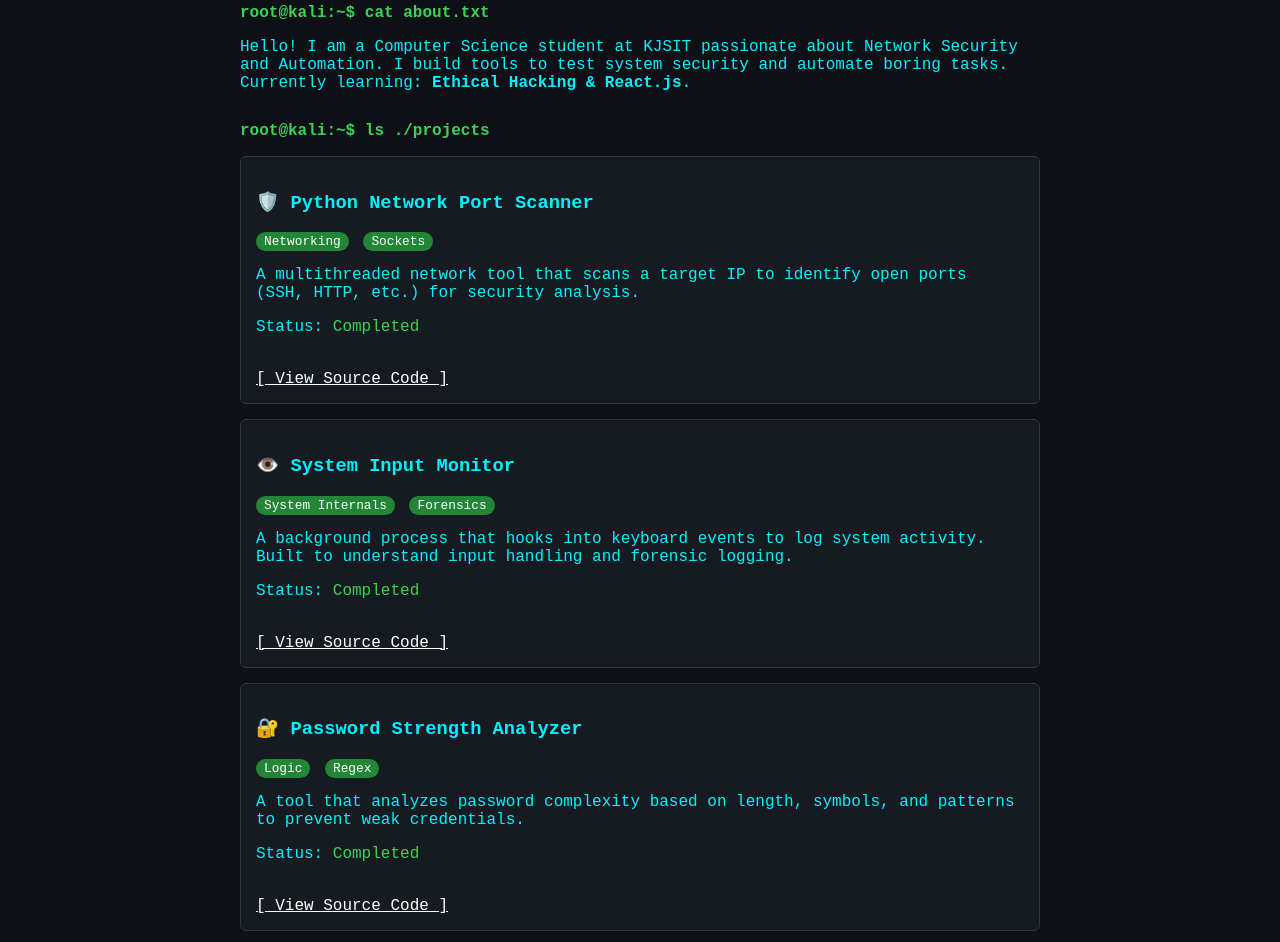
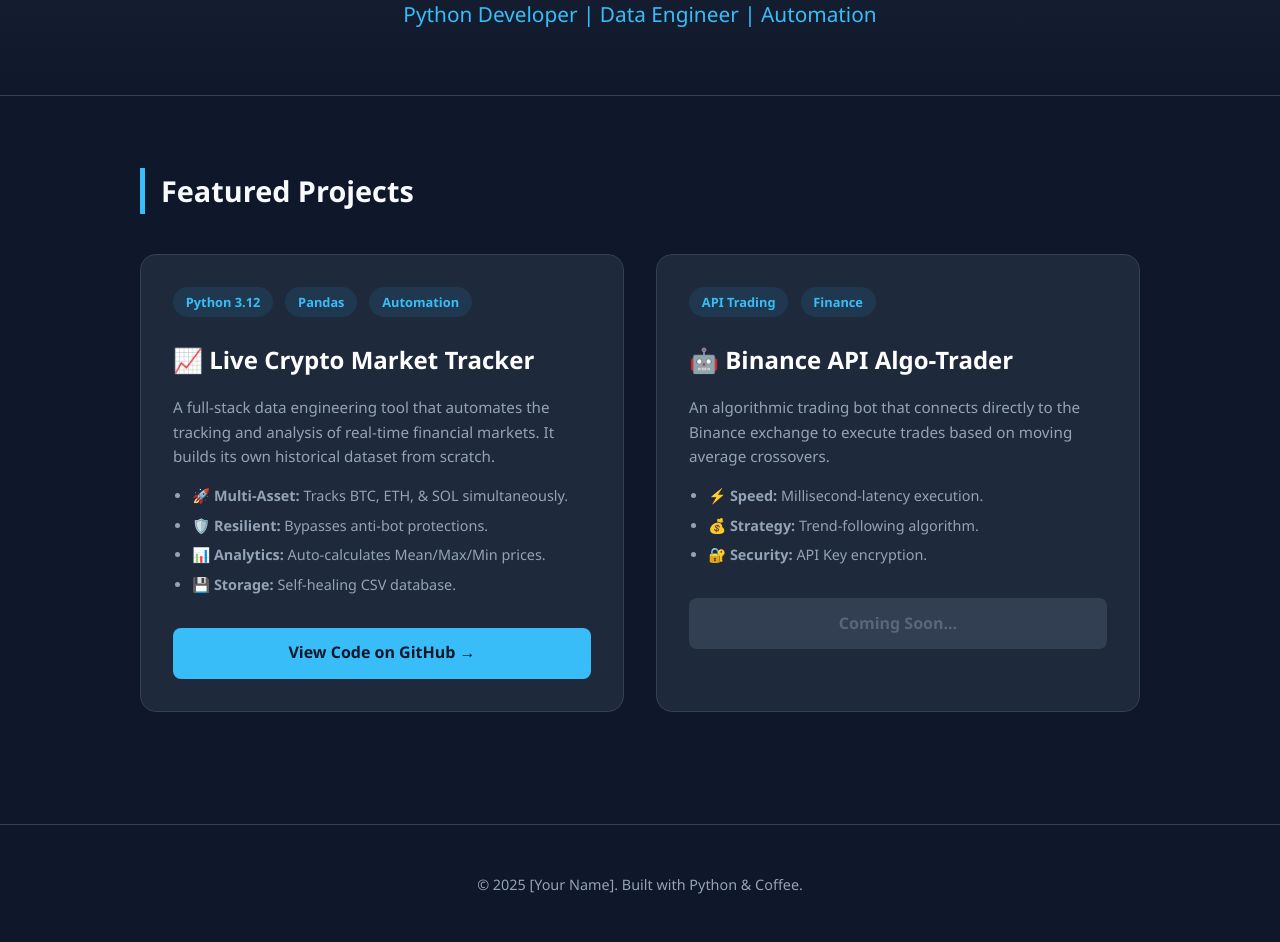
Before and after one commit to panthu13147/panthu13147.github.io, a plain HTML site: page index.html in a window 1280 px wide. Shown: the part 176-1118 px from the top of the page. Drawn offline with Linux system fonts and the light colour scheme.

Commit message:
Update index.html

```diff
--- a/index.html
+++ b/index.html
@@ -3,128 +3,191 @@
 <head>
     <meta charset="UTF-8">
     <meta name="viewport" content="width=device-width, initial-scale=1.0">
-    <title>Panth Shah | Cybersecurity Portfolio</title>
+    <title>Developer Portfolio</title>
     <style>
+        /* --- CSS STYLES --- */
+        :root {
+            --bg-color: #0f172a;
+            --card-bg: #1e293b;
+            --text-main: #f8fafc;
+            --text-secondary: #94a3b8;
+            --accent: #38bdf8; /* Light Blue */
+            --accent-hover: #0ea5e9;
+        }
+
         body {
-            background-color: #0d1117; /* GitHub Dark Mode */
-            color: #00f0ff; /* Cyberpunk Blue */
-            font-family: 'Courier New', Courier, monospace;
-            padding: 20px;
-            max-width: 800px;
-            margin: auto;
+            font-family: 'Segoe UI', sans-serif;
+            background-color: var(--bg-color);
+            color: var(--text-main);
+            margin: 0;
+            padding: 0;
+            line-height: 1.6;
         }
-        h1 { border-bottom: 2px solid #00f0ff; padding-bottom: 10px; }
-        .section { margin-bottom: 30px; }
-        .command { color: #39d353; font-weight: bold; } /* Terminal Green */
-        a { color: #fff; text-decoration: underline; }
-        a:hover { color: #00f0ff; }
 
-        .project-card {
-            border: 1px solid #30363d;
-            padding: 15px;
-            background: #161b22;
-            border-radius: 6px;
-            margin-top: 15px;
+        /* Header */
+        header {
+            text-align: center;
+            padding: 4rem 1rem;
+            background: linear-gradient(to bottom, #1e293b, #0f172a);
+            border-bottom: 1px solid #334155;
         }
-        .status-complete { color: #39d353; }
+
+        h1 { font-size: 2.8rem; margin-bottom: 0.5rem; letter-spacing: -1px; }
+        .subtitle { color: var(--accent); font-size: 1.3rem; font-weight: 500; }
+
+        /* Layout */
+        .container {
+            max-width: 1000px;
+            margin: 0 auto;
+            padding: 3rem 2rem;
+        }
+
+        .section-title {
+            border-left: 5px solid var(--accent);
+            padding-left: 1rem;
+            margin-bottom: 2.5rem;
+            font-size: 1.8rem;
+            font-weight: 700;
+        }
+
+        /* Projects Grid */
+        .project-grid {
+            display: grid;
+            grid-template-columns: repeat(auto-fit, minmax(320px, 1fr));
+            gap: 2rem;
+        }
+
+        /* Cards */
+        .card {
+            background-color: var(--card-bg);
+            border-radius: 16px;
+            overflow: hidden;
+            transition: transform 0.2s, border-color 0.2s;
+            border: 1px solid #334155;
+            display: flex;
+            flex-direction: column;
+        }
+
+        .card:hover {
+            transform: translateY(-5px);
+            border-color: var(--accent);
+        }
+
+        .card-content { padding: 2rem; flex-grow: 1; }
+
+        /* Tags */
+        .tag-container { margin-bottom: 1rem; }
         .tag {
-            background: #238636;
-            color: white;
-            padding: 2px 8px;
-            border-radius: 12px;
-            font-size: 0.8em;
-            margin-right: 5px;
+            background-color: rgba(56, 189, 248, 0.1);
+            color: var(--accent);
+            padding: 0.3rem 0.8rem;
+            border-radius: 20px;
+            font-size: 0.8rem;
+            font-weight: 600;
+            margin-right: 0.5rem;
+            display: inline-block;
+            margin-bottom: 0.5rem;
+        }
+
+        h3 { margin: 0 0 1rem 0; font-size: 1.5rem; color: #fff; }
+
+        p { color: var(--text-secondary); font-size: 0.95rem; margin-bottom: 1rem; }
+
+        /* Feature List in Card */
+        ul.feature-list {
+            color: var(--text-secondary);
+            font-size: 0.9rem;
+            padding-left: 1.2rem;
+            margin-bottom: 2rem;
+        }
+        ul.feature-list li { margin-bottom: 0.4rem; }
+
+        /* Button */
+        .btn {
+            display: block;
+            text-align: center;
+            background-color: var(--accent);
+            color: #0f172a;
+            padding: 0.8rem 1rem;
+            text-decoration: none;
+            border-radius: 8px;
+            font-weight: bold;
+            font-size: 1rem;
+            transition: background 0.2s;
+        }
+
+        .btn:hover { background-color: var(--accent-hover); }
+
+        /* Footer */
+        .footer {
+            text-align: center;
+            padding: 3rem;
+            color: var(--text-secondary);
+            font-size: 0.9rem;
+            margin-top: 4rem;
+            border-top: 1px solid #334155;
         }
     </style>
 </head>
 <body>
 
     <header>
-        <p class="command">root@kali:~$ ./whoami</p>
-        <h1>Panth Shah</h1>
-        <p>CS Student | Cybersecurity Enthusiast | Python Developer</p>
+        <h1>[Your Name Here]</h1>
+        <div class="subtitle">Python Developer | Data Engineer | Automation</div>
     </header>
 
-    <div class="section">
-        <p class="command">root@kali:~$ cat about.txt</p>
+    <div class="container">
+
+        <h2 class="section-title">Featured Projects</h2>
+
+        <div class="project-grid">
+
+            <div class="card">
+                <div class="card-content">
+                    <div class="tag-container">
+                        <span class="tag">Python 3.12</span>
+                        <span class="tag">Pandas</span>
+                        <span class="tag">Automation</span>
+                    </div>
+                    <h3>📈 Live Crypto Market Tracker</h3>
                     <p>
-            Hello! I am a Computer Science student at KJSIT passionate about Network Security and Automation.
-            I build tools to test system security and automate boring tasks.
-            Currently learning: <b>Ethical Hacking & React.js</b>.
+                        A full-stack data engineering tool that automates the tracking and analysis of real-time financial markets. It builds its own historical dataset from scratch.
                     </p>
+                    <ul class="feature-list">
+                        <li>🚀 <strong>Multi-Asset:</strong> Tracks BTC, ETH, & SOL simultaneously.</li>
+                        <li>🛡️ <strong>Resilient:</strong> Bypasses anti-bot protections.</li>
+                        <li>📊 <strong>Analytics:</strong> Auto-calculates Mean/Max/Min prices.</li>
+                        <li>💾 <strong>Storage:</strong> Self-healing CSV database.</li>
+                    </ul>
+
+                    <a href="#" class="btn" target="_blank">View Code on GitHub &rarr;</a>
+                </div>
             </div>
 
-    <div class="section">
-        <p class="command">root@kali:~$ ls ./projects</p>
-
-        <div class="project-card">
-            <h3>🛡️ Python Network Port Scanner</h3>
+            <div class="card">
+                <div class="card-content">
+                    <div class="tag-container">
+                        <span class="tag">API Trading</span>
+                        <span class="tag">Finance</span>
+                    </div>
+                    <h3>🤖 Binance API Algo-Trader</h3>
                     <p>
-                <span class="tag">Networking</span>
-                <span class="tag">Sockets</span>
+                        An algorithmic trading bot that connects directly to the Binance exchange to execute trades based on moving average crossovers.
                     </p>
-            <p>A multithreaded network tool that scans a target IP to identify open ports (SSH, HTTP, etc.) for security analysis.</p>
-            <p>Status: <span class="status-complete">Completed</span></p>
-            <br>
-            <a href="https://github.com/panthu13147/Python-Network-Port-Scanner" target="_blank">
-                [ View Source Code ]
-            </a>
-        </div>
-
-        <div class="project-card">
-            <h3>👁️ System Input Monitor</h3>
-            <p>
-                <span class="tag">System Internals</span>
-                <span class="tag">Forensics</span>
-            </p>
-            <p>A background process that hooks into keyboard events to log system activity. Built to understand input handling and forensic logging.</p>
-            <p>Status: <span class="status-complete">Completed</span></p>
-            <br>
-            <a href="https://github.com/panthu13147/Python-System-Monitor" target="_blank">
-                [ View Source Code ]
-            </a>
-        </div>
-
-        <div class="project-card">
-            <h3>🔐 Password Strength Analyzer</h3>
-            <p>
-                <span class="tag">Logic</span>
-                <span class="tag">Regex</span>
-            </p>
-            <p>A tool that analyzes password complexity based on length, symbols, and patterns to prevent weak credentials.</p>
-            <p>Status: <span class="status-complete">Completed</span></p>
-            <br>
-            <a href="https://github.com/panthu13147/Python-Password-Strength-Checker" target="_blank">
-                [ View Source Code ]
-            </a>
-        </div>
-        <div class="project-card">
-    <h3>📉 Cloud Price Arbitrage Bot</h3>
-    <p>
-        An automated data pipeline that tracks cryptocurrency/product prices in real-time.
-        It scrapes data every 10 minutes, analyzes trends using Pandas, and visualizes market gaps.
-        Hosted 24/7 on the cloud using GitHub Actions CI/CD.
-    </p>
-    <ul class="tech-stack">
-        <li>Python</li>
-        <li>Pandas</li>
-        <li>GitHub Actions (Cloud)</li>
-        <li>Matplotlib</li>
+                    <ul class="feature-list">
+                        <li>⚡ <strong>Speed:</strong> Millisecond-latency execution.</li>
+                        <li>💰 <strong>Strategy:</strong> Trend-following algorithm.</li>
+                        <li>🔐 <strong>Security:</strong> API Key encryption.</li>
                     </ul>
-    <div class="links">
-        <a href="https://github.com/panthu13147/price-bot" target="_blank" class="btn">View Code ↗</a>
+                    <a href="#" class="btn" style="opacity: 0.5; pointer-events: none; background-color: #475569; color: #94a3b8;">Coming Soon...</a>
                 </div>
             </div>
 
         </div>
+    </div>
 
-    <div class="section">
-        <p class="command">root@kali:~$ ./contact_me</p>
-        <p>Find me on:</p>
-        <ul>
-            <li><a href="https://www.linkedin.com/in/panth-shah-cs/" target="_blank">LinkedIn Profile</a></li>
-            <li><a href="https://github.com/panthu13147" target="_blank">GitHub Profile</a></li>
-        </ul>
+    <div class="footer">
+        &copy; 2025 [Your Name]. Built with Python & Coffee.
     </div>
 
 </body>
```
Lines whose indentation alone changed are shown as unchanged.
